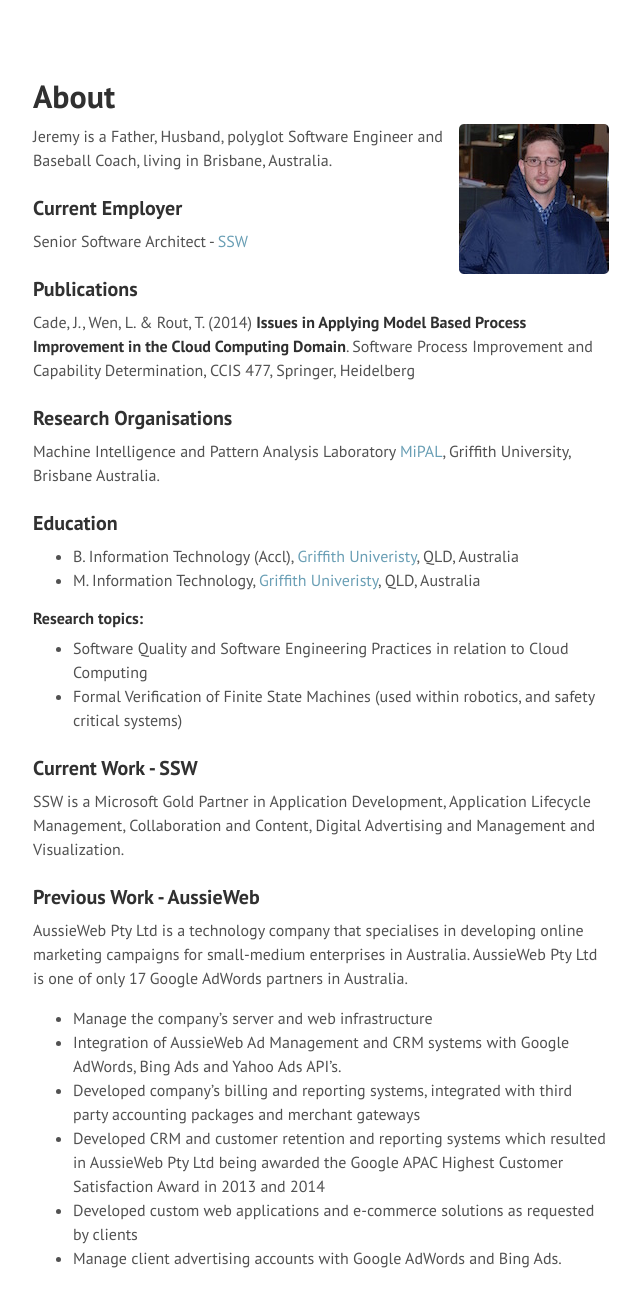
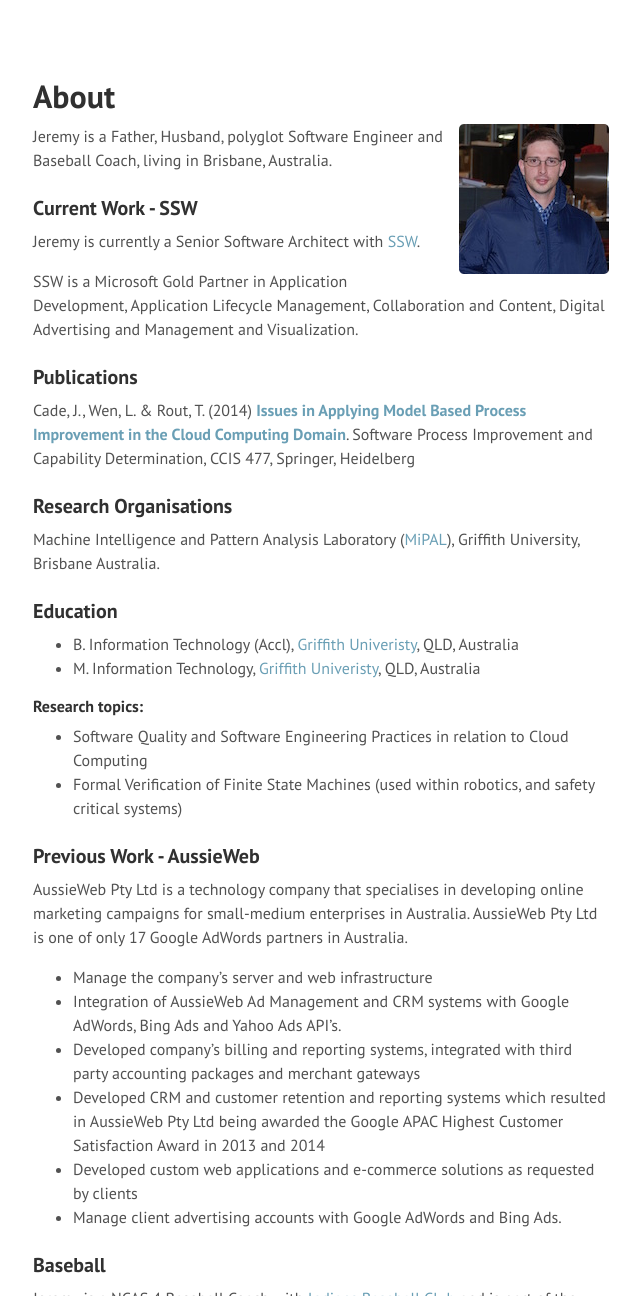
Before and after one commit to JeremyCade/jeremycade.github.io, a Jekyll site: the page built from about.md, in a window 1280 px wide and 1400 px high, cut to the strip 104-1400 px from the top of the window. Shown: the whole strip, without its empty margins (47-687 px from the left). Built offline with Jekyll 4.4.1, drawn with Linux system fonts in a browser that asks for light colours; Markdown is read by kramdown in place of the engine named in the settings; some of the changed text lies outside the part shown.

Commit message:
Updated About

```diff
--- a/about.md
+++ b/about.md
@@ -6,27 +6,31 @@ title: About
 <img src="../images/JeremyCa.jpg" title="Jeremy Cade" class="right">
 Jeremy is a Father, Husband, polyglot Software Engineer and Baseball Coach, living in Brisbane, Australia.
 
-### Current Employer
-Senior Software Architect - [SSW](http://www.ssw.com.au)
+### Current Work - SSW
+Jeremy is currently a Senior Software Architect with [SSW](http://www.ssw.com.au).
+
+SSW is a Microsoft Gold Partner in Application Development, Application Lifecycle Management, Collaboration and Content, Digital Advertising and Management and Visualization.
 
 ### Publications
-Cade, J., Wen, L. & Rout, T. (2014) **Issues in Applying Model Based Process Improvement in the Cloud Computing Domain**. Software Process Improvement and Capability Determination, CCIS 477, Springer, Heidelberg
+
+Cade, J., Wen, L. & Rout, T. (2014) **[Issues in Applying Model Based Process Improvement in the Cloud Computing Domain](http://link.springer.com/chapter/10.1007%2F978-3-319-13036-1_21)**. Software Process Improvement and Capability Determination, CCIS 477, Springer, Heidelberg
 
 ### Research Organisations
-Machine Intelligence and Pattern Analysis Laboratory [MiPAL](http://www.mipal.net.au), Griffith University, Brisbane Australia.
+
+Machine Intelligence and Pattern Analysis Laboratory ([MiPAL](http://www.mipal.net.au)), Griffith University, Brisbane Australia.
 
 ### Education
+
 - B. Information Technology (Accl), [Griffith Univeristy](http://www.griffith.edu.au), QLD, Australia
 - M. Information Technology, [Griffith Univeristy](http://www.griffith.edu.au), QLD, Australia
 
 ####Research topics:
+
 - Software Quality and Software Engineering Practices in relation to Cloud Computing
 - Formal Verification of Finite State Machines (used within robotics, and safety critical systems)
 
-### Current Work - SSW
-SSW is a Microsoft Gold Partner in Application Development, Application Lifecycle Management, Collaboration and Content, Digital Advertising and Management and Visualization.
+### Previous Work - AussieWeb
 
-### Previous Work - AussieWeb
 AussieWeb Pty Ltd is a technology company that specialises in developing online marketing campaigns for small-medium enterprises in Australia. AussieWeb Pty Ltd is one of only 17 Google AdWords partners in Australia.
 
 - Manage the company's server and web infrastructure
@@ -37,11 +41,11 @@ AussieWeb Pty Ltd is a technology company that specialises in developing online
 - Manage client advertising accounts with Google AdWords and Bing Ads.
 
 ### Baseball
-- NCAS 4, Accredited Baseball Coach
-- President & Junior Director of Coaching, [Indians Baseball Club](http://www.indians.org.au) (2012 - current)
-- Member of the [Brisbane South Baseball Association](http://bsba.baseball.com.au) coaching staff. (2013 - current)
+
+Jeremy is a NCAS 4 Baseball Coach with [Indians Baseball Club](http://www.indians.org.au) and is part of the coaching staff for the [Brisbane South Baseball Association](http://bsba.baseball.com.au) Little League Charter All Star Teams.
 
 ### Contact
+
 **Phone**: [+61 407 025 582](tel://+61407025582)<br />
 **Email**: [me@jeremycade.com](mailto://me@jeremycade.com)<br />
 **Social**: [Twitter](https://twitter.com/jcade83) | [LinkedIn](http://au.linkedin.com/in/jeremycade) | [Google+](https://plus.google.com/+JeremyCade/) | [GitHub](https://github.com/JeremyCade)
```
